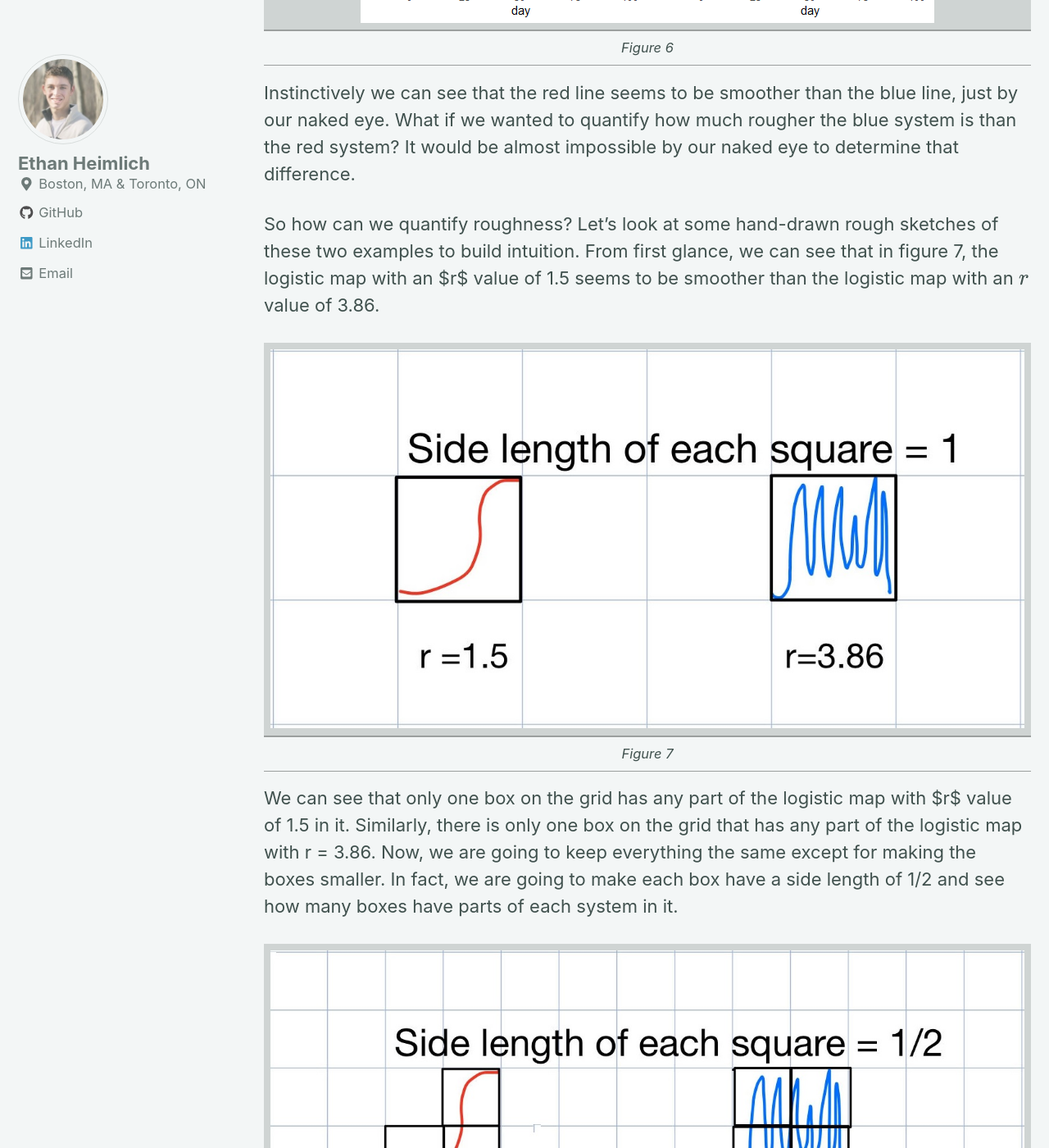
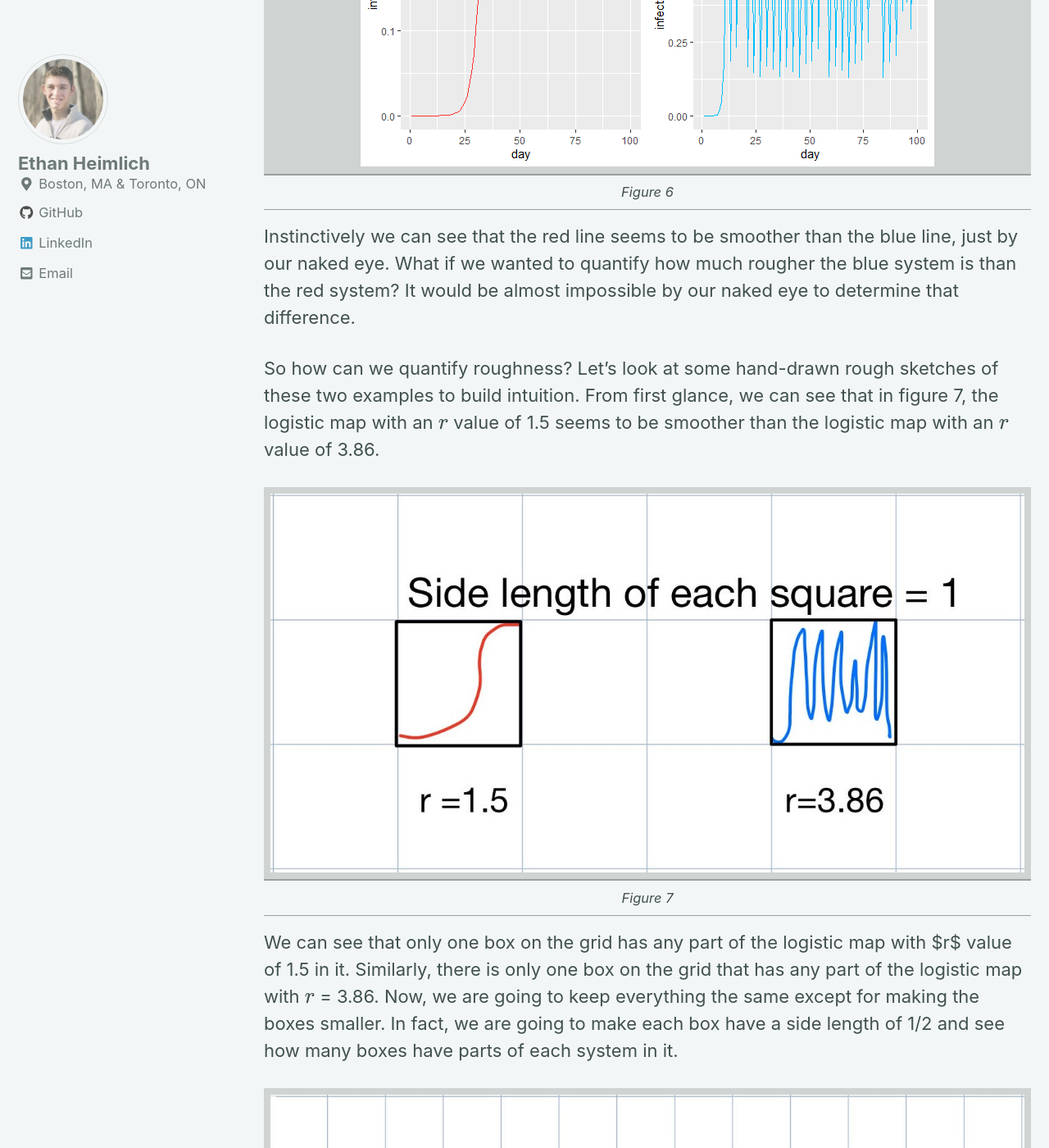
Before and after one commit to eheimlich/eheimlich.github.io, a Jekyll site: the page built from _posts/2020-05-05-chaos.md, in a window 1280 px wide and 1400 px high, scrolled down 6380 px. Shown: the whole window at 82% size. Built offline with Jekyll 4.4.1, drawn with Linux system fonts in a browser that asks for light colours; cached includes are drawn as plain includes; nearby versions of some CDN libraries; formulas are drawn with MathJax 3; some of the changed text lies outside the part shown.

Commit message:
Final edits

```diff
--- a/_posts/2020-05-05-chaos.md
+++ b/_posts/2020-05-05-chaos.md
@@ -45,9 +47,9 @@ Now let's investigate what happens if each infected person gives the infection t
 |:--:|
 | *Figure 4* |
 
-We can see that if the $$r$$ value is 3.87, then on the hundredth day only 15.5% of people are infected. What's going on here? We changed the $r$ value by a tiny amount and then suddenly a hundred days later 15% of the population is infected vs 90%. What we are witnessing is a perfect example of Edward Norton Lorenz's quote, where small changes in initial conditions can lead to large changes down the line.
+We can see that if the $$r$$ value is 3.87, then on the hundredth day only 15.5% of people are infected. What's going on here? We changed the $$r$$ value by a tiny amount and then suddenly a hundred days later 15% of the population is infected vs 90%. What we are witnessing is a perfect example of Edward Norton Lorenz's quote, where small changes in initial conditions can lead to large changes down the line.
 
-It turns out that if we have an $$r$$ value above 3.5 then the logistic map will exhibit a chaotic nature. In our first example, the $r$ value was 1.5 so the system wasn't chaotic. However, in the previous two examples, the $$r$$ value was 3.86 and 3.87 respectively which turned out to be chaotic systems. It's important to remember that the contagiousness level is one less than how many people each person infects.
+It turns out that if we have an $$r$$ value above 3.5 then the logistic map will exhibit a chaotic nature. In our first example, the $r$ value was 1.5 so the system wasn't chaotic. However, in the previous two examples, the $$r$$ value was 3.86 and 3.87 respectively which turned out to be chaotic systems. It's important to remember that the contagiousness level, $$r$$, is one less than how many people each person infects.
 
 We can visualize this chaotic nature in what we call a bifurcation diagram down below:
 
@@ -67,13 +71,13 @@ Let's take a look back at figures two and three, and let's try to see which vers
 
 Instinctively we can see that the red line seems to be smoother than the blue line, just by our naked eye. What if we wanted to quantify how much rougher the blue system is than the red system? It would be almost impossible by our naked eye to determine that difference.
 
-So how can we quantify roughness? Let's look at some hand-drawn rough sketches of these two examples to build intuition. From first glance, we can see that in figure 7, the logistic map with an $r$ value of 1.5 seems to be smoother than the logistic map with an $$r$$ value of 3.86.
+So how can we quantify roughness? Let's look at some hand-drawn rough sketches of these two examples to build intuition. From first glance, we can see that in figure 7, the logistic map with an $$r$$ value of 1.5 seems to be smoother than the logistic map with an $$r$$ value of 3.86.
 
 | ![](/images/plot7.png) |
 |:--:|
 | *Figure 7* |
 
-We can see that only one box on the grid has any part of the logistic map with $r$ value of 1.5 in it. Similarly, there is only one box on the grid that has any part of the logistic map with r = 3.86. Now, we are going to keep everything the same except for making the boxes smaller. In fact, we are going to make each box have a side length of 1/2 and see how many boxes have parts of each system in it.
+We can see that only one box on the grid has any part of the logistic map with $r$ value of 1.5 in it. Similarly, there is only one box on the grid that has any part of the logistic map with $$r$$ = 3.86. Now, we are going to keep everything the same except for making the boxes smaller. In fact, we are going to make each box have a side length of 1/2 and see how many boxes have parts of each system in it.
 
 | ![](/images/plot8.png) |
 |:--:|
```
Also changed, not shown: other parts of _posts/2020-05-05-chaos.md (+5 -1 lines).
